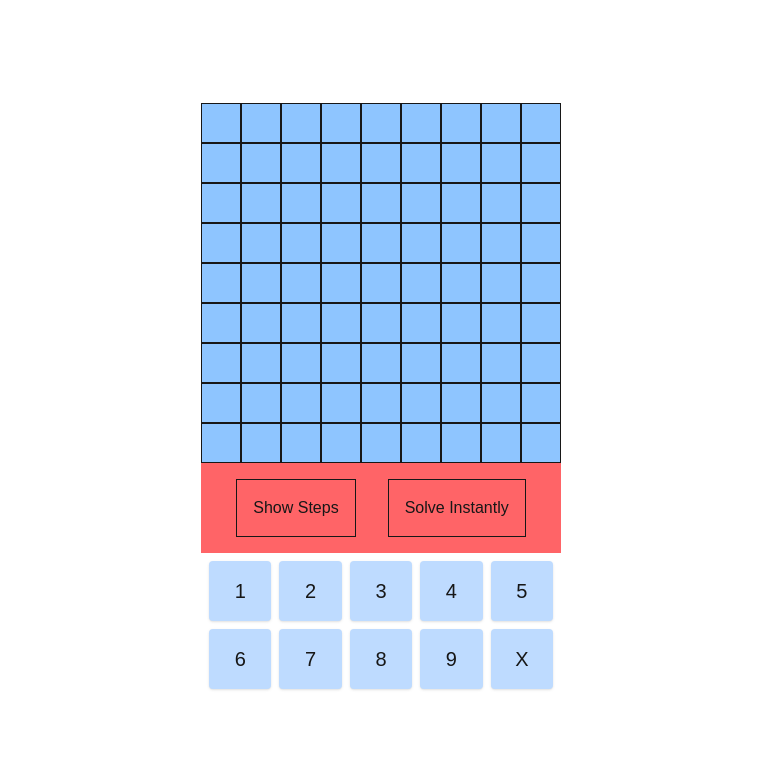
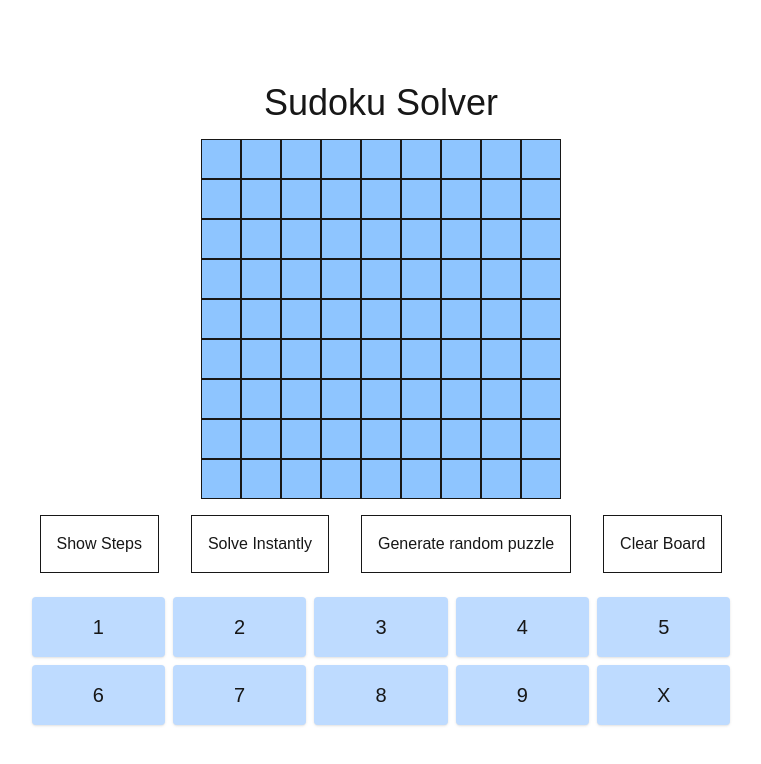
Before and after one commit to Shivansh3004/Sudoku-Solver, a Next.js app: page / in a window 1280 px wide. Shown: the top 764 px of the page, without its empty margins (259-1020 px from the left). Built offline with nearby package versions, Linux system fonts and the light colour scheme.

Commit message:
ui/ux changes

```diff
--- a/components/Board.tsx
+++ b/components/Board.tsx
@@ -8,6 +8,7 @@ import NumberPad from './NumberPad';
 
 const Board = () => {
     const [tileFocused, setTileFocused] = useState<[number,number]| null>(null);
+    const [tileBeingSolved, setTileBeingSolved] = useState<[number,number]| null>(null);
     const [boardText,setBoardText] = useState(()=>{
         const tempBoard = [];
         for (let i = 0; i < 9; i++) {
@@ -23,7 +24,9 @@ const Board = () => {
     const board = boardText.map(row=>[...row]);
 
 
-    const handleKeyDown = (event: React.KeyboardEvent,rowIndex:number,cellIndex:number) => {
+    const handleKeyDown = (event: React.KeyboardEvent) => {
+        if(!tileFocused) return;
+        const [rowIndex, cellIndex] = tileFocused;
         const key = event.key;
         const ascii = key.charCodeAt(0);
         if(key.length!=1){
@@ -59,7 +62,6 @@ const Board = () => {
     }
 
     const checkInitial = () => {
-
         //check each row
         for(let i=0;i<9;i++){
             const rowMap = new Map<string, boolean>();
@@ -102,20 +104,23 @@ const Board = () => {
         return true;
     }
 
+    let flag = false;
+
+
 //solve sudoku using backtracking
     const solveWithSteps = async() => {
+        flag = false;
         setTileFocused(null);
         if(!checkInitial()){
             alert("Invalid initial board");
             return;
         }
         await helper(0,0);
+        setTileBeingSolved(null);
     }
 
-    let flag = false;
-
-
     const solveInstantly = () => {
+        flag = false;
         setTileFocused(null);
         if(!checkInitial()){
             alert("Invalid initial board");
@@ -202,6 +207,7 @@ const Board = () => {
     };
 
     const helper = async(currRow:number,currCol:number)=>{
+        setTileBeingSolved([currRow,currCol]);
         if(currRow == 9) {
             flag = true;
             return;
@@ -225,19 +231,57 @@ const Board = () => {
         }
     }
 
+    const handleFocusedTile = (rowIndex:number,cellIndex:number) => {
+        if(tileFocused?.[0] === rowIndex && tileFocused?.[1] === cellIndex){
+            setTileFocused(null);
+            return;
+        }
+        setTileFocused([rowIndex,cellIndex]);
+    }
+
+    const clearBoard = () => {
+        board.forEach((row, rowIndex) => {
+            row.forEach((cell, cellIndex) => {
+                board[rowIndex][cellIndex] = "";
+            });
+        })
+        flag = false;
+        setBoardText(board);
+    }
+
+    const generateRandom = async () => {
+        board.forEach((row, rowIndex) => {
+            row.forEach((cell, cellIndex) => {
+                board[rowIndex][cellIndex] = "";
+            });
+        })
+        const data = await fetch("https://sudoku-api.vercel.app/api/dosuku?query={newboard(limit:1){grids{value}}}");
+        const json = await data.json();
+        const grid = json.newboard.grids[0].value;
+        for(let i=0;i<9;i++){
+            for(let j=0;j<9;j++){
+                if(grid[i][j] == 0) continue;
+                board[i][j] = (grid[i][j]).toString();
+            }
+        }
+        flag = false;
+        setBoardText(board);
+    }
+
     return (
-        <div className='bg-white'>
+        <div className='flex flex-col'>
+            <h1 className='self-center m-2 p-2 text-4xl'>Sudoku Solver</h1>
             {
                 boardText.map((row, rowIndex) => (
-                    <div key={rowIndex} className="flex">
+                    <div key={rowIndex} className="flex self-center">
                         {row.map((cell, cellIndex) => (
-                            <Tile key={rowIndex*9+cellIndex} handleKeyDown={(event)=>handleKeyDown(event,rowIndex,cellIndex)} tileText = {boardText[rowIndex][cellIndex]} setTileFocused={()=>setTileFocused([rowIndex,cellIndex])} isFocused={tileFocused?.[0] === rowIndex && tileFocused?.[1] === cellIndex}/>
+                            <Tile key={rowIndex*9+cellIndex} handleKeyDown={(event)=>handleKeyDown(event)} tileText = {boardText[rowIndex][cellIndex]} setTileFocused={()=>handleFocusedTile(rowIndex,cellIndex)} isFocused={tileFocused?.[0] === rowIndex && tileFocused?.[1] === cellIndex} isBeingSolved = {tileBeingSolved?.[0]==rowIndex && tileBeingSolved?.[1]==cellIndex} />
                         ))}
                     </div>
                 ))
             }
-            <Buttons solveWithSteps={solveWithSteps} solveInstantly={solveInstantly}/>
-            <NumberPad onNumberClick={handleNumberPadClick} />
+            <Buttons solveWithSteps={solveWithSteps} solveInstantly={solveInstantly} generateRandom={generateRandom} clearBoard={clearBoard} />
+            <NumberPad onNumberClick={(val)=>handleNumberPadClick(val)} />
         </div>
     )
 }
--- a/components/Buttons.tsx
+++ b/components/Buttons.tsx
@@ -3,13 +3,17 @@ import React from 'react'
 interface ButtonsProps {
     solveWithSteps: () => Promise<void>;
     solveInstantly: () => void;
+    generateRandom: () => void;
+    clearBoard: () => void;
 }
 
-const Buttons = ({solveWithSteps,solveInstantly}:ButtonsProps) => {
+const Buttons = ({solveWithSteps,solveInstantly,generateRandom,clearBoard}:ButtonsProps) => {
     return (
-        <div className="bg-red-400 flex-1 flex justify-center items-center">
+        <div className="flex justify-center items-center">
             <button onClick={solveWithSteps} className='p-4 m-4 border cursor-pointer'>Show Steps</button>
             <button onClick={solveInstantly} className='p-4 m-4 border cursor-pointer'>Solve Instantly</button>
+            <button onClick={generateRandom} className='p-4 m-4 border cursor-pointer'>Generate random puzzle</button>
+            <button onClick={clearBoard} className='p-4 m-4 border cursor-pointer'>Clear Board</button>
         </div>
     )
 }
--- a/components/NumberPad.tsx
+++ b/components/NumberPad.tsx
@@ -6,7 +6,7 @@ const NumberPad = ({ onNumberClick }: { onNumberClick: (val: string) => void })
             {numbers.map((num, idx) => (
             <button
                 key={idx}
-                className="p-4 bg-blue-200 rounded shadow text-xl"
+                className="p-4 bg-blue-200 rounded shadow text-xl cursor-pointer"
                 onClick={() => onNumberClick(num)}
             >
                 {num === "" ? "X" : num}
--- a/components/Tile.tsx
+++ b/components/Tile.tsx
@@ -1,15 +1,16 @@
 interface TileProps {
-    handleKeyDown: (event:React.KeyboardEvent) => void
+    handleKeyDown: (event:React.KeyboardEvent) => void;
     tileText: string;
     setTileFocused : () => void;
     isFocused: boolean;
+    isBeingSolved: boolean;
 }
 
-const Tile = ({handleKeyDown,tileText,setTileFocused,isFocused}:TileProps) => {
+const Tile = ({handleKeyDown,tileText,setTileFocused,isFocused,isBeingSolved}:TileProps) => {
     return (
-        <div onKeyDown={handleKeyDown} onClick={setTileFocused} className={`w-10 h-10 border outline-none flex items-center justify-center ${
-            isFocused ? "bg-blue-500" : "bg-blue-300"}`} tabIndex={0}>{tileText}</div>
+        <div onKeyDown={handleKeyDown} onClick={setTileFocused} className={`w-10 h-10 border outline-none flex items-center justify-center cursor-pointer ${
+            isFocused ? "bg-blue-500" : "bg-blue-300"} ${isBeingSolved?"bg-green-500":"bg-blue-300"}`} tabIndex={0}>{tileText}</div>
     )
 }
 
-export default Tile
+export default Tile;
```
